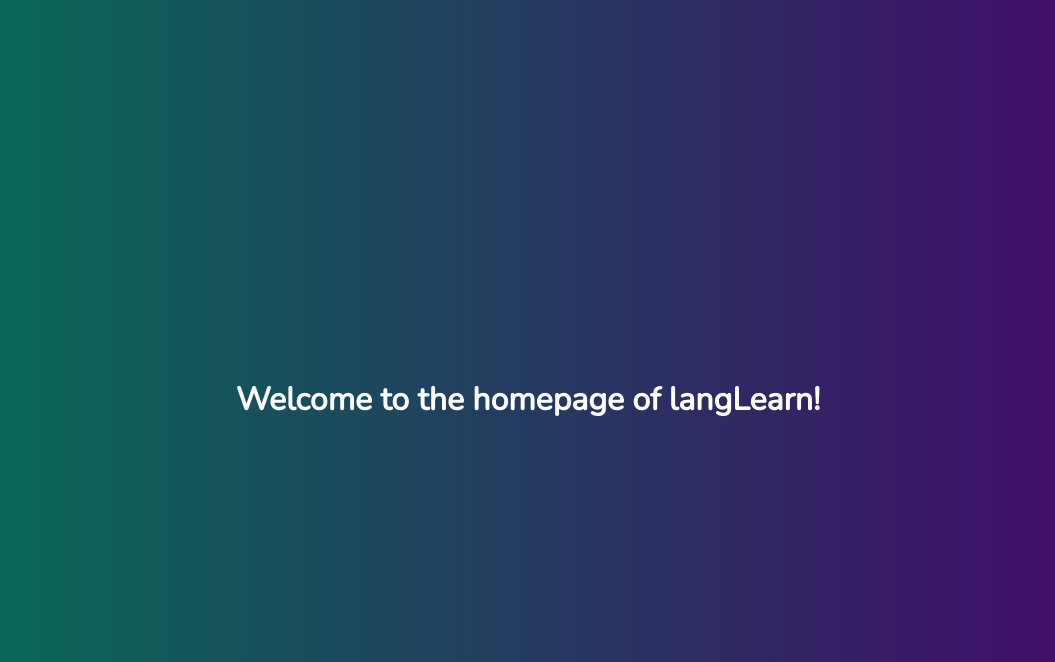
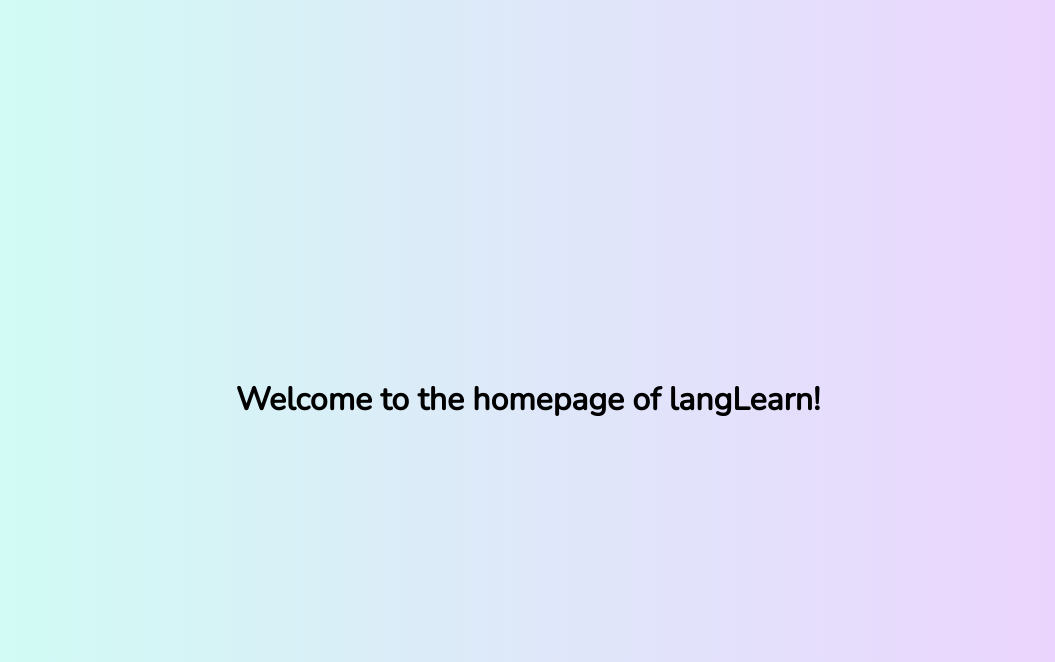
Before and after one commit to StrahinjaLukic03/lingfinity, a PHP site: page /index.html in a window 1280 px wide. Shown: the top 662 px of the page, without its empty margins (112-1167 px from the left). Run offline with PHP 8.4, Linux system fonts and the light colour scheme.

Commit message:
theme update

```diff
--- a/style.css
+++ b/style.css
@@ -1,5 +1,5 @@
 body {
-    background-image: linear-gradient(to right, #037055, #46056b);
+    background-image: linear-gradient(to right, #cefff3, #eed1ff);
 }
 
 .center{
@@ -12,6 +12,6 @@ body {
 }
 
 h1 {
-    color: white;
+    color: black;
     font-family: Nunito;
 }
```
